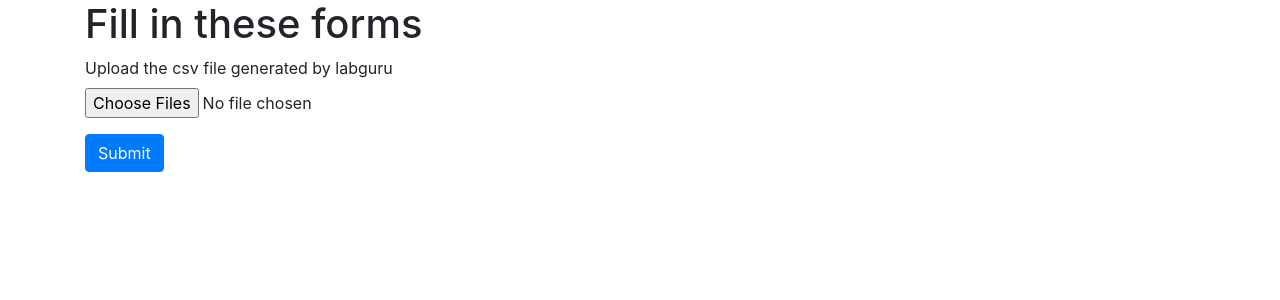
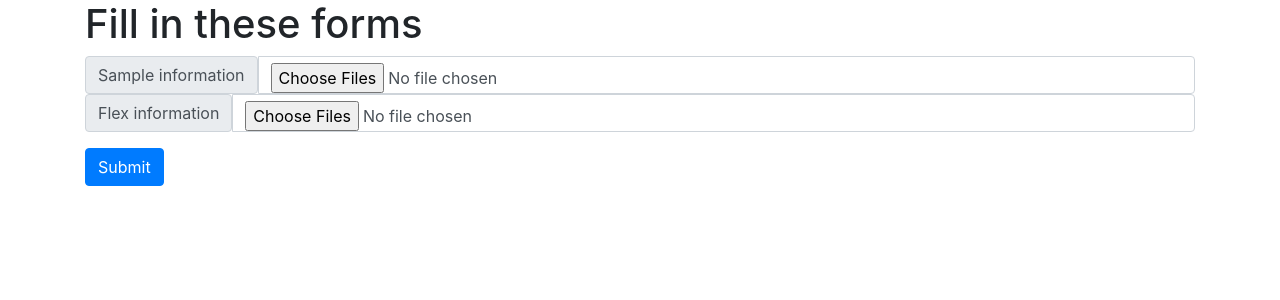
Before and after one commit to ctg-lund/SampleSheetGenerator, a Python web app: template templates/singlecell_forms.html in a window 1280 px wide. Shown: the part 58-358 px from the top of the page. Run offline with Jinja, Linux system fonts and the light colour scheme; the template is opened without the code that fills it, so the values that code supplies are empty; some libraries are stand-ins or nearby versions.

Commit message:
sleeker input forms, allows to import flex file

```diff
--- a/templates/singlecell_forms.html
+++ b/templates/singlecell_forms.html
@@ -8,9 +8,33 @@
   <h1>Fill in these forms</h1>
   <form method="post" enctype="multipart/form-data">
     <div class="form-group">
-        <label for="csvfile">Upload the csv file generated by labguru</label>
-        <input type="file" class="form-control-file" id="csvfile" name="csvfile" multiple>
+      <div class="input-group custome-file-button">
+        <label class="input-group-text" for="csvfile">Sample information</label>
+        <input type="file" class="form-control" id="csvfile" name="csvfile" multiple>
+      </div>
+      <div class="input-group custome-file-button">
+        <label class="input-group-text" for="csvfile">Flex information</label>
+        <input type="file" class="form-control" id="flexfile" name="flexfile" multiple>
+      </div>
     </div>
     <button type="submit" class="btn btn-primary">Submit</button>
   </form>
 {% endblock %}
+<style>
+  .custom-file-button input[type=file] {
+  margin-left: -2px !important;
+}
+
+.custom-file-button input[type=file]::-webkit-file-upload-button {
+  display: none;
+}
+
+.custom-file-button input[type=file]::file-selector-button {
+  display: none;
+}
+
+.custom-file-button:hover label {
+  background-color: #dde0e3;
+  cursor: pointer;
+}
+</style>
```
